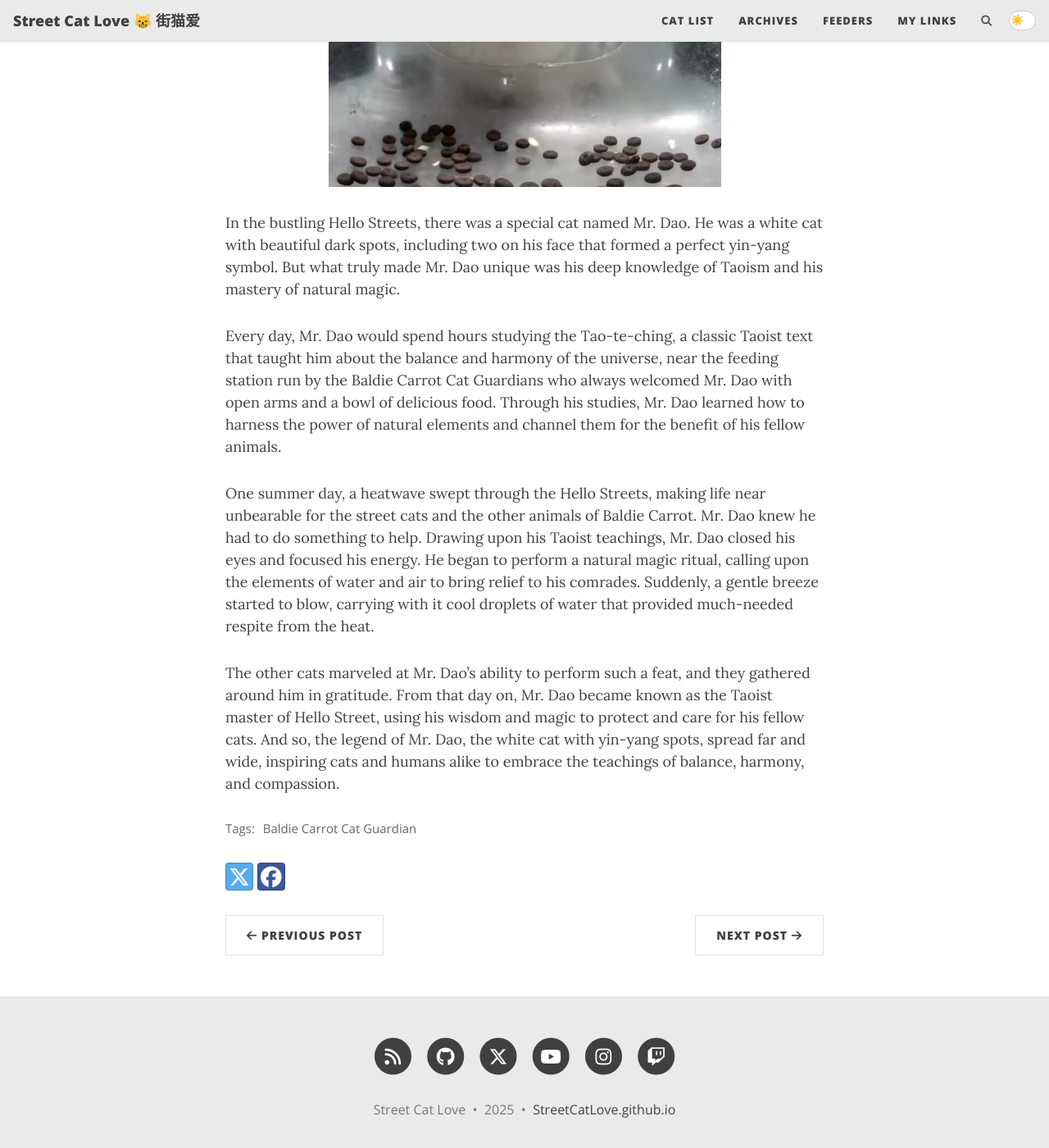
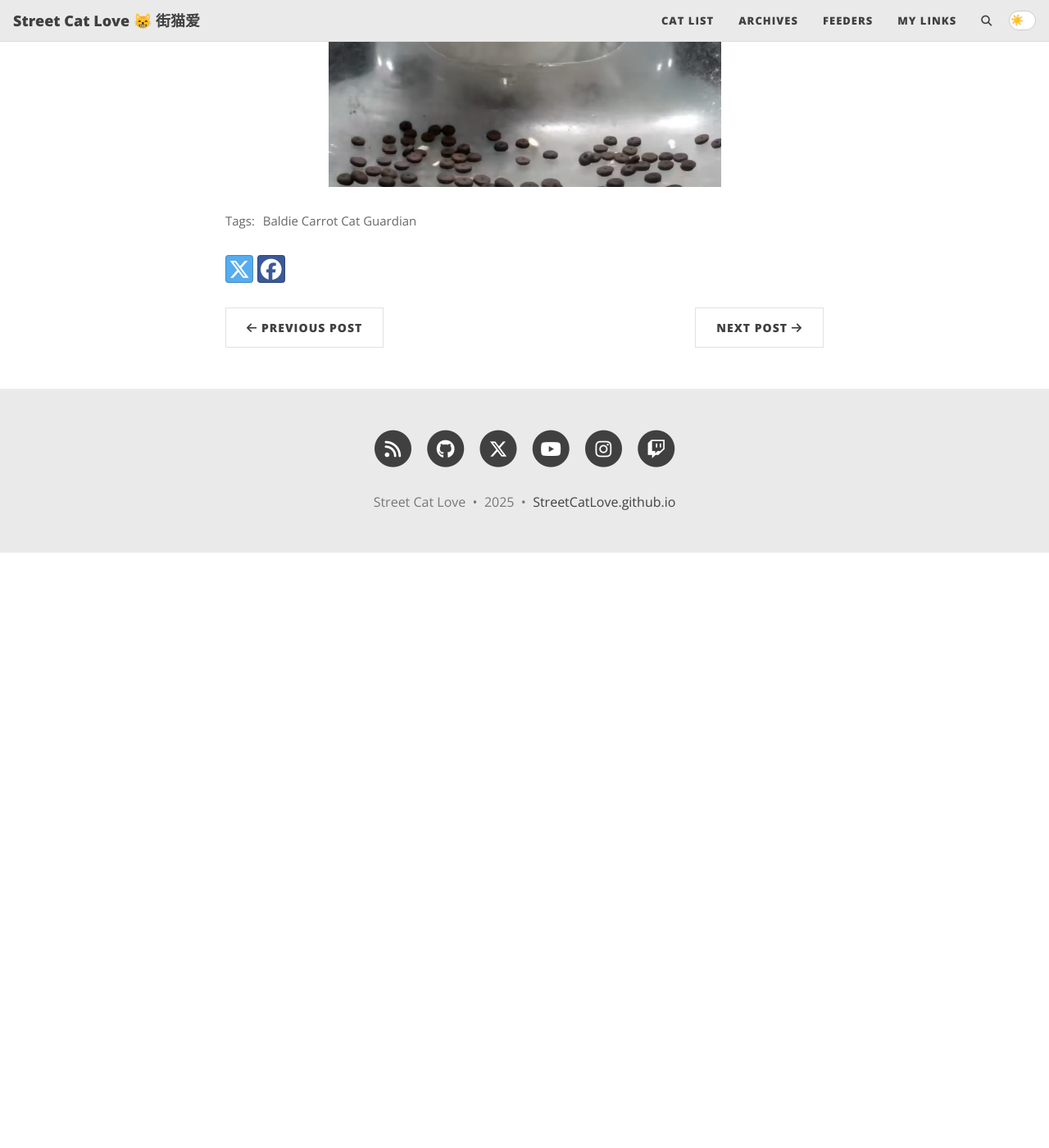
Before and after one commit to StreetCatLove/hellostreetcat, a Jekyll site: the page built from _posts/2024-11-28-mr_dao.md, in a window 1280 px wide and 1400 px high, scrolled down 905 px. Shown: the whole window at 82% size. Built offline with Jekyll 4.4.1, drawn with Linux system fonts in a browser that asks for light colours; comment, search, counter and statistics services are not loaded; after the commit the page ends 1579 px from its top, so only the background shows below that.

Commit message:
Update 2024-11-28-mr_dao.md

```diff
--- a/_posts/2024-11-28-mr_dao.md
+++ b/_posts/2024-11-28-mr_dao.md
@@ -22,11 +22,3 @@ comments: false
 </details>
 
 ![Mr. Dao](https://streetcatlove.github.io/hellostreetcat/assets/img/mr_dao0.png){: .mx-auto.d-block :}
-
-In the bustling Hello Streets, there was a special cat named Mr. Dao. He was a white cat with beautiful dark spots, including two on his face that formed a perfect yin-yang symbol. But what truly made Mr. Dao unique was his deep knowledge of Taoism and his mastery of natural magic.
-
-Every day, Mr. Dao would spend hours studying the Tao-te-ching, a classic Taoist text that taught him about the balance and harmony of the universe, near the feeding station run by the Baldie Carrot Cat Guardians who always welcomed Mr. Dao with open arms and a bowl of delicious food. Through his studies, Mr. Dao learned how to harness the power of natural elements and channel them for the benefit of his fellow animals.
-
-One summer day, a heatwave swept through the Hello Streets, making life near unbearable for the street cats and the other animals of Baldie Carrot. Mr. Dao knew he had to do something to help. Drawing upon his Taoist teachings, Mr. Dao closed his eyes and focused his energy. He began to perform a natural magic ritual, calling upon the elements of water and air to bring relief to his comrades. Suddenly, a gentle breeze started to blow, carrying with it cool droplets of water that provided much-needed respite from the heat.
-
-The other cats marveled at Mr. Dao's ability to perform such a feat, and they gathered around him in gratitude. From that day on, Mr. Dao became known as the Taoist master of Hello Street, using his wisdom and magic to protect and care for his fellow cats. And so, the legend of Mr. Dao, the white cat with yin-yang spots, spread far and wide, inspiring cats and humans alike to embrace the teachings of balance, harmony, and compassion.
```
